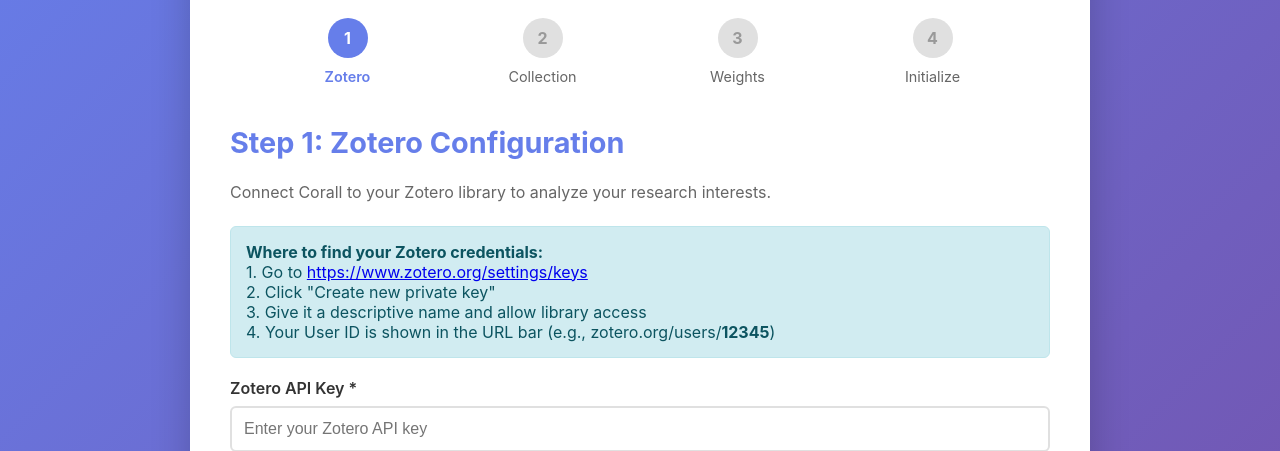
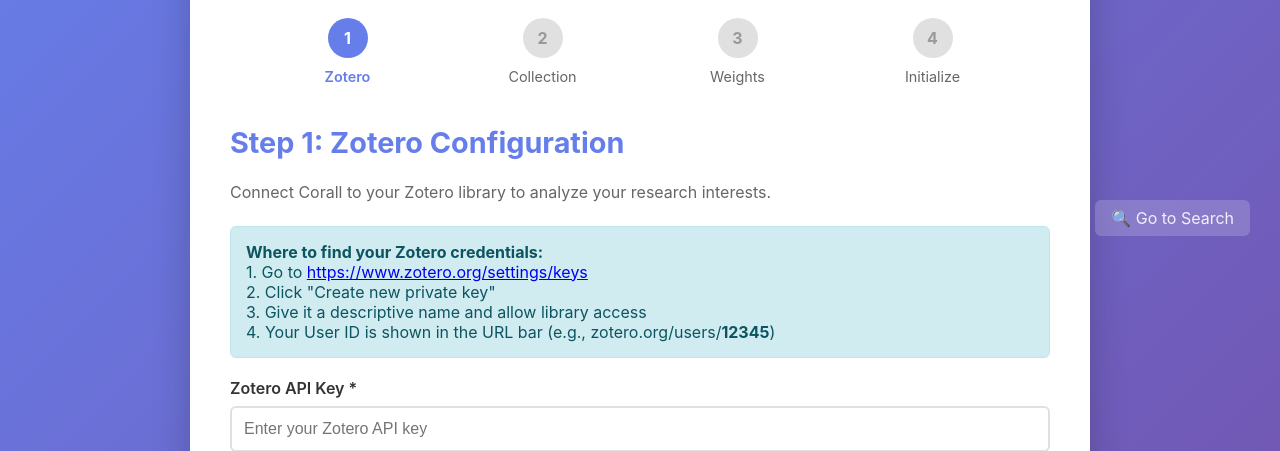
Before and after one commit to dylkot/Corall, a Flask app: page /setup in a window 1280 px wide. Shown: the part 182-633 px from the top of the page. Run offline with Flask 3, Linux system fonts and the light colour scheme.

Commit message:
Add navigation links between setup and search pages
- Add "Setup" link in main search page header (left side)
- Add "Go to Search" link in setup page header (right side)
- Allows easy navigation between configuration and search

🤖 Generated with [Claude Code](https://claude.com/claude-code)

Co-Authored-By: Claude <noreply@anthropic.com>

```diff
--- a/templates/index.html
+++ b/templates/index.html
@@ -350,6 +350,7 @@
 <body>
     <div class="container">
         <div class="header">
+            <a href="/setup" class="header-link" style="position: absolute; left: 30px; top: 50%; transform: translateY(-50%);">⚙️ Setup</a>
             <a href="/reviewed" class="header-link" style="position: absolute; right: 30px; top: 50%; transform: translateY(-50%);">✓ Reviewed Papers</a>
             <h1>🔬 Corall</h1>
             <p>Personalized Research Paper Recommendation Engine</p>
--- a/templates/setup.html
+++ b/templates/setup.html
@@ -42,6 +42,22 @@
         .header p {
             font-size: 1.1em;
             opacity: 0.9;
+        }
+
+        .header-link {
+            color: white;
+            text-decoration: none;
+            font-size: 1em;
+            opacity: 0.9;
+            transition: opacity 0.3s;
+            background: rgba(255, 255, 255, 0.2);
+            padding: 8px 16px;
+            border-radius: 6px;
+        }
+
+        .header-link:hover {
+            opacity: 1;
+            background: rgba(255, 255, 255, 0.3);
         }
 
         .main-content {
@@ -309,6 +325,7 @@
 <body>
     <div class="container">
         <div class="header">
+            <a href="/" class="header-link" style="position: absolute; right: 30px; top: 50%; transform: translateY(-50%);">🔍 Go to Search</a>
             <h1>🔬 Corall Setup</h1>
             <p>Let's get your personalized research assistant configured</p>
         </div>
```
